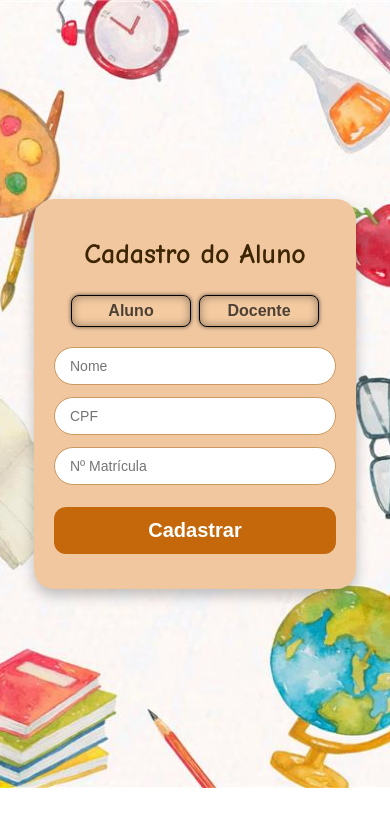
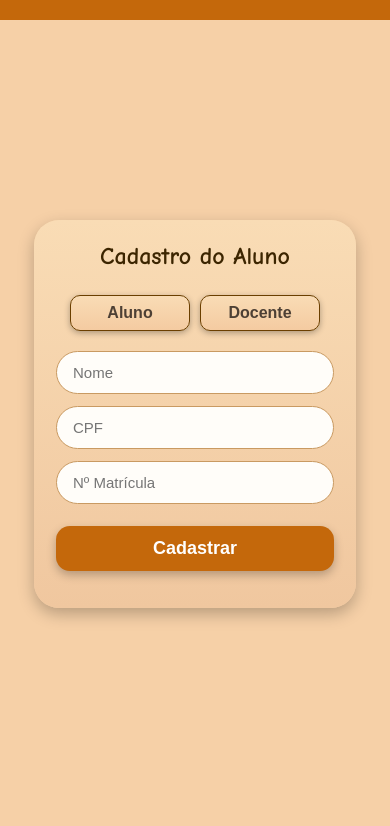
Before and after one commit to DanielSln/api-cadastro, a website: page alunos.html in a window 390 px wide. Drawn offline with Linux system fonts and the light colour scheme.

Commit message:
fix: modernizar estilos do CSS para uma aparência mais suave e responsiva

```diff
--- a/assets/css/styles.css
+++ b/assets/css/styles.css
@@ -1,70 +1,182 @@
-/* Estilos base replicando o design fornecido */
+/* 🎨 Estilos modernizados e mais suaves */
 @import url('https://fonts.googleapis.com/css2?family=Comic+Neue:wght@400;700&display=swap');
 
-* { box-sizing: border-box; }
-body, html { height: 100%; margin: 0; font-family: 'Comic Neue', 'Comic Sans MS', cursive, sans-serif; }
+* {
+  box-sizing: border-box;
+  margin: 0;
+  padding: 0;
+}
 
-.ion-header { background: transparent; }
+body, html {
+  height: 100%;
+  font-family: 'Comic Neue', 'Comic Sans MS', cursive, sans-serif;
+  background-color: #f6d0a7;
+  color: #3c2500;
+}
+
+/* ===== HEADER ===== */
+.ion-header {
+  background: transparent;
+}
+
 .ion-toolbar {
   --background: #c4680b;
+  background-color: var(--background);
   display: flex;
   align-items: center;
   justify-content: center;
-  padding: 0 16px;
   color: white;
   font-size: 24px;
+  font-weight: 700;
+  padding: 10px 16px;
+  box-shadow: 0 3px 8px rgba(0, 0, 0, 0.2);
 }
-.ion-title { color: white; font-weight: 700; }
 
-.background-content { --background: #f6d0a7; height: calc(100% - 56px); }
+.ion-title {
+  color: white;
+  text-shadow: 1px 1px 2px rgba(0,0,0,0.3);
+}
+
+/* ===== CONTAINER ===== */
+.background-content {
+  height: calc(100% - 56px);
+  background-color: #f6d0a7;
+}
 
 #container {
-  background-image: url('/assets/img/plano-de-fundo-cadastro-aluno\ copy.png');
+  width: 100%;
+  height: 100%;
+  background-image: url();
   background-size: cover;
   background-position: center;
-  background-repeat: no-repeat;
-  width: 100%;
-  height: 100%;
-  padding: 20px;
-  box-sizing: border-box;
   display: flex;
   justify-content: center;
   align-items: center;
+  padding: 20px;
 }
 
+/* ===== BALÃO PRINCIPAL ===== */
 .balao-principal {
-  background-color: #f0c79f;
-  border-radius: 20px;
-  width: 320px;
-  padding: 25px 30px;
-  box-shadow: 0 6px 14px rgba(0,0,0,0.25);
+  background: linear-gradient(180deg, #f9dcb5 0%, #f0c79f 100%);
+  border-radius: 25px;
+  width: 330px;
+  padding: 30px;
+  box-shadow: 0 6px 16px rgba(0,0,0,0.25);
   text-align: center;
+  transition: transform 0.2s ease, box-shadow 0.2s ease;
 }
 
-.balao-principal h1 { font-size: 28px; margin-bottom: 25px; font-weight: bold; color: #3c2500; }
+.balao-principal:hover {
+  transform: translateY(-3px);
+  box-shadow: 0 8px 18px rgba(0,0,0,0.28);
+}
 
-.balao-topo { display: flex; justify-content: center; gap: 8px; margin-bottom: 20px; }
+.balao-principal h1 {
+  font-size: 28px;
+  font-weight: 700;
+  color: #3c2500;
+  margin-bottom: 25px;
+}
+
+/* ===== BOTÕES DE TOPO ===== */
+.balao-topo {
+  display: flex;
+  justify-content: center;
+  gap: 10px;
+  margin-bottom: 20px;
+}
 
 .botao-Aluno, .botao-Professor {
-  flex: 1; max-width: 120px; background: #f4cba1; padding: 6px 0; border-radius: 8px; border: 1px solid black;
-  font-weight: bold; color: #4d4035; cursor: pointer; font-size: 16px; text-align: center;
-  box-shadow: 0 0 4px rgba(0,0,0,0.6), inset 0 0 10px rgba(0,0,0,0.4);
-}
-.botao-Aluno:hover, .botao-Professor:hover { background: #eabf90; }
-
-.balao-interno form { display:flex; flex-direction:column; gap:12px; margin-bottom:15px; }
-.balao-interno input {
-  padding: 10px 15px; border-radius: 25px; border: 1px solid #c99a62; background-color: #ffffff;
-  font-size: 14px; color: #4b3a00; outline: none; position: relative;
+  flex: 1;
+  max-width: 120px;
+  padding: 8px 0;
+  background: linear-gradient(180deg, #f9dcb5 0%, #f4cba1 100%);
+  border-radius: 10px;
+  border: 1px solid #6b3f00;
+  font-weight: bold;
+  font-size: 16px;
+  color: #4d4035;
+  cursor: pointer;
+  box-shadow: 0 2px 6px rgba(0,0,0,0.3);
+  transition: all 0.2s ease;
 }
 
+.botao-Aluno:hover, .botao-Professor:hover {
+  background: linear-gradient(180deg, #ffe1b7 0%, #eabf90 100%);
+  transform: scale(1.03);
+}
+
+/* ===== FORM ===== */
+.balao-interno form {
+  display: flex;
+  flex-direction: column;
+  gap: 12px;
+  margin-bottom: 15px;
+}
+
+.balao-interno input {
+  padding: 12px 16px;
+  border-radius: 25px;
+  border: 1px solid #c99a62;
+  background-color: #fffdf9;
+  font-size: 15px;
+  color: #4b3a00;
+  outline: none;
+  transition: box-shadow 0.2s ease, border-color 0.2s ease;
+}
+
+.balao-interno input:focus {
+  border-color: #c4680b;
+  box-shadow: 0 0 6px rgba(196,104,11,0.4);
+}
+
+/* ===== BOTÃO DE LOGIN ===== */
 .btn-submit {
-  margin-top: 10px; background-color: #c4680b; color: #fff; font-weight: 700; border: none; border-radius: 12px;
-  padding: 12px 0; font-size: 20px; cursor: pointer; transition: background-color 0.3s ease;
+  background-color: #c4680b;
+  color: #fff;
+  font-weight: 700;
+  border: none;
+  border-radius: 14px;
+  padding: 12px 0;
+  font-size: 18px;
+  cursor: pointer;
+  margin-top: 10px;
+  transition: background-color 0.3s ease, transform 0.1s ease;
+  box-shadow: 0 4px 10px rgba(0,0,0,0.25);
 }
-.btn-submit:hover { background-color: #a35207; }
 
-.forgot-text { margin-top: 8px; font-size: 14px; color: #6b3f00; cursor: pointer; user-select: none; }
+.btn-submit:hover {
+  background-color: #a35207;
+  transform: translateY(-2px);
+}
 
-/* Responsivo */
-@media (max-width: 420px) { .balao-principal { width: 92%; padding: 20px; } }
+/* ===== TEXTO DE ESQUECEU SENHA ===== */
+.forgot-text {
+  margin-top: 10px;
+  font-size: 14px;
+  color: #6b3f00;
+  cursor: pointer;
+  user-select: none;
+  transition: color 0.2s ease;
+}
+
+.forgot-text:hover {
+  color: #a35207;
+  text-decoration: underline;
+}
+
+/* ===== RESPONSIVO ===== */
+@media (max-width: 420px) {
+  .balao-principal {
+    width: 92%;
+    padding: 22px;
+  }
+
+  .ion-toolbar {
+    font-size: 20px;
+  }
+
+  .balao-principal h1 {
+    font-size: 24px;
+  }
+}
```
